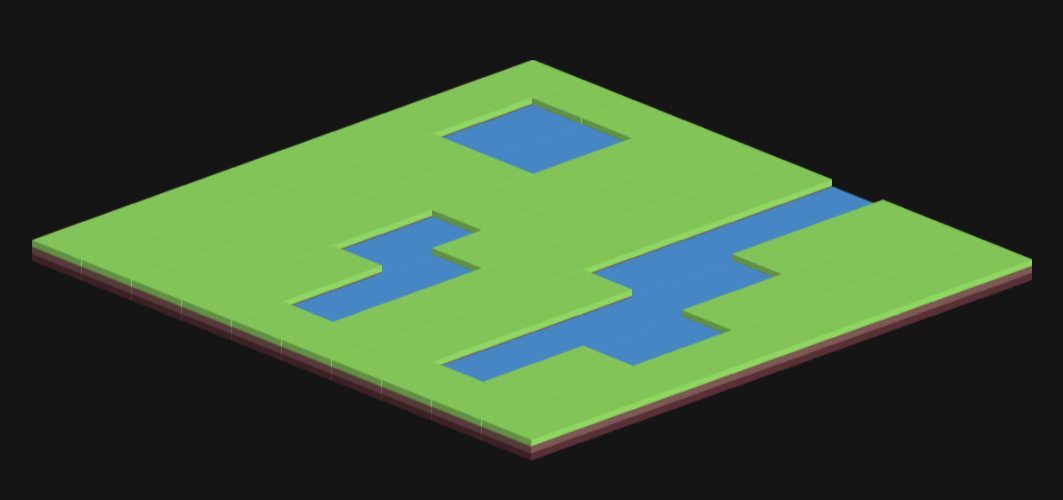
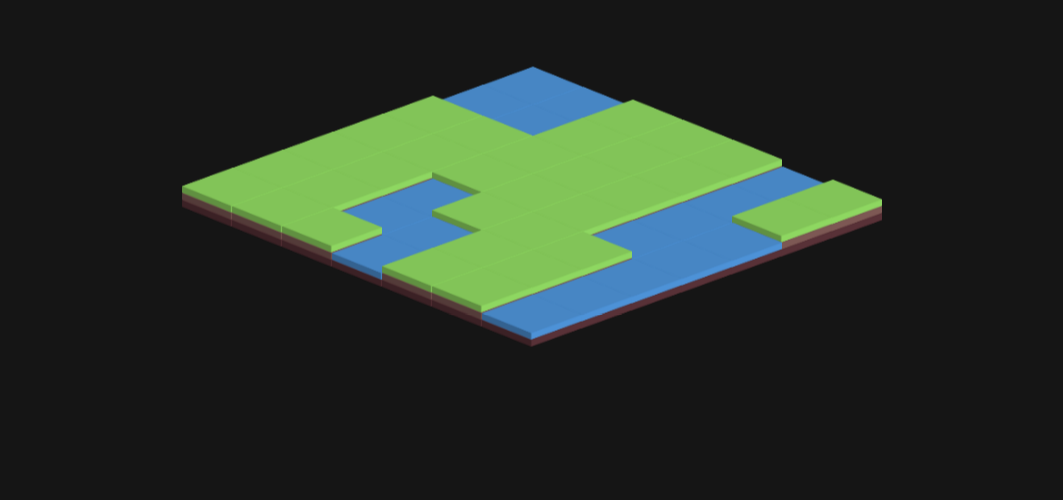
Before and after one commit to jdrub/world-simulator, a React (Create React App) app: page / in a window 1280 px wide. Shown: the part 138-638 px from the top of the page, without its empty margins (108-1171 px from the left). Built offline with nearby package versions, Linux system fonts and the light colour scheme.

Commit message:
feat: only render visible tiles (for perf)

```diff
--- a/src/components/WorldMap/WorldMapContainer.js
+++ b/src/components/WorldMap/WorldMapContainer.js
@@ -9,6 +9,7 @@ import {
     TILE_WIDTH_PX,
     TILE_TOP_SURFACE_HEIGHT_PX,
     TILE_Z_HEIGHT_PX,
+    MOVEMENT_SPEED_FACTOR,
 } from '../../constants';
 
 const MAX_HISTORY_LENGTH = 3;
@@ -24,12 +25,12 @@ const xVelocityHistoryState = atom({
     default: new Array(MAX_HISTORY_LENGTH).fill(0),
 });
 
-const yOffsetState = atom({
+export const yOffsetState = atom({
     key: 'yOffsetState',
     default: 0,
 });
 
-const xOffsetState = atom({
+export const xOffsetState = atom({
     key: 'xOffsetState',
     default: 0,
 });
@@ -131,7 +132,7 @@ export default function Landscape() {
 
     const moveHelper = ({ newVelocity, velocityHistoryRef, setVelocityHistory, offsetRef, setOffset }) => {
         setVelocityHistory([...velocityHistoryRef.current, newVelocity].slice(1, MAX_HISTORY_LENGTH+1));
-        setOffset(offsetRef.current + 5*getVelocity(velocityHistoryRef.current));
+        setOffset(offsetRef.current + MOVEMENT_SPEED_FACTOR*getVelocity(velocityHistoryRef.current));
     };
 
     const handleKeyDown = ({ key, repeat }) => {
--- a/src/components/WorldMap/WorldMapView.js
+++ b/src/components/WorldMap/WorldMapView.js
@@ -1,13 +1,23 @@
-import React from 'react';
+import React, { useMemo } from 'react';
+import { atom, useRecoilState } from 'recoil';
+
+import { xOffsetState, yOffsetState } from './WorldMapContainer';
 
 import Tile, { TILE_TYPES } from '../Tile';
 import {
     TILE_WIDTH_PX,
     BOARD_HEIGHT_TILES,
     BOARD_WIDTH_TILES,
+    VISIBLE_HEIGHT_TILES,
+    VISIBLE_WIDTH_TILES,
 } from '../../constants';
 
-const WorldMapView = () => {
+const positionState = atom({
+    key: 'positionState',
+    default: { row: 4, col: 4 },
+});
+
+const buildFullTileMap = () => {
     const tileArr = [[]];
 
     const waterLocations = [[1,1],[1,2],[5,3],[6,4],[0,6],[3,7],[5,8],[2,1],[2,2],[6,3],[7,4],[1,6],[4,7],[6,8],[8,4],[2,6],[5,7],[4,6],[7,7],[3,6],[6,7],[8,7]];
@@ -19,7 +29,49 @@ const WorldMapView = () => {
         }
     }
 
-    const tileArrWithOffsets = tileArr.map((row, rowIdx) => {
+    return tileArr;
+}
+
+const buildVisibleTileMap = ({ fullTileMap, position, xOffset, yOffset, setXOffset, setYOffset }) => {
+    const visibleTileArr = [[]];
+
+    let leftBound = Math.floor(position.col - VISIBLE_WIDTH_TILES/2);
+    let rightBound = Math.ceil(position.col + VISIBLE_WIDTH_TILES/2);
+    let topBound = Math.floor(position.row - VISIBLE_HEIGHT_TILES/2);
+    let bottomBound = Math.ceil(position.row + VISIBLE_HEIGHT_TILES/2);
+
+    leftBound = leftBound < 0 ? 0 : leftBound;
+    rightBound = rightBound > BOARD_WIDTH_TILES - 1 ? BOARD_WIDTH_TILES - 1 : rightBound;
+    topBound = topBound < 0 ? 0 : topBound;
+    bottomBound = bottomBound > BOARD_HEIGHT_TILES - 1 ? BOARD_HEIGHT_TILES - 1 : bottomBound;
+
+    console.log('leftBBound: ', leftBound);
+    console.log('rightBound: ', rightBound);
+    console.log('topBound: ', topBound);
+    console.log('bottomBound: ', bottomBound);
+
+    for(let row = topBound, i = 0; row <= bottomBound; row++, i++) {
+        visibleTileArr[i] = [];
+        for(let col = leftBound, j = 0; col <= rightBound; col++, j++) {
+            visibleTileArr[i][j] = fullTileMap[row][col];
+        }
+    }
+
+    console.log('visibleTileArr: ', visibleTileArr);
+
+    return visibleTileArr;
+}
+
+const WorldMapView = () => {
+    const fullTileMap = useMemo(buildFullTileMap, []);
+
+    const [position, setPosition] = useRecoilState(positionState);
+    const [xOffset, setXOffset] = useRecoilState(xOffsetState);
+    const [yOffset, setYOffset] = useRecoilState(yOffsetState);
+
+    const visibleTileArr = buildVisibleTileMap({ fullTileMap, position, xOffset, yOffset, setXOffset, setYOffset });
+
+    const tileArrWithOffsets = visibleTileArr.map((row, rowIdx) => {
         return row.map((tileType, colIdx) => {
             return <Tile
                 tileType={tileType}
--- a/src/constants.js
+++ b/src/constants.js
@@ -3,5 +3,6 @@ export const TILE_TOP_SURFACE_HEIGHT_PX = 38.42;
 export const TILE_Z_HEIGHT_PX = 20.69;
 export const BOARD_WIDTH_TILES = 10;
 export const BOARD_HEIGHT_TILES = 10;
-export const VISIBILE_WIDTH_TILES = 5;
+export const VISIBLE_WIDTH_TILES = 5;
 export const VISIBLE_HEIGHT_TILES = 5;
+export const MOVEMENT_SPEED_FACTOR = 7;
```
